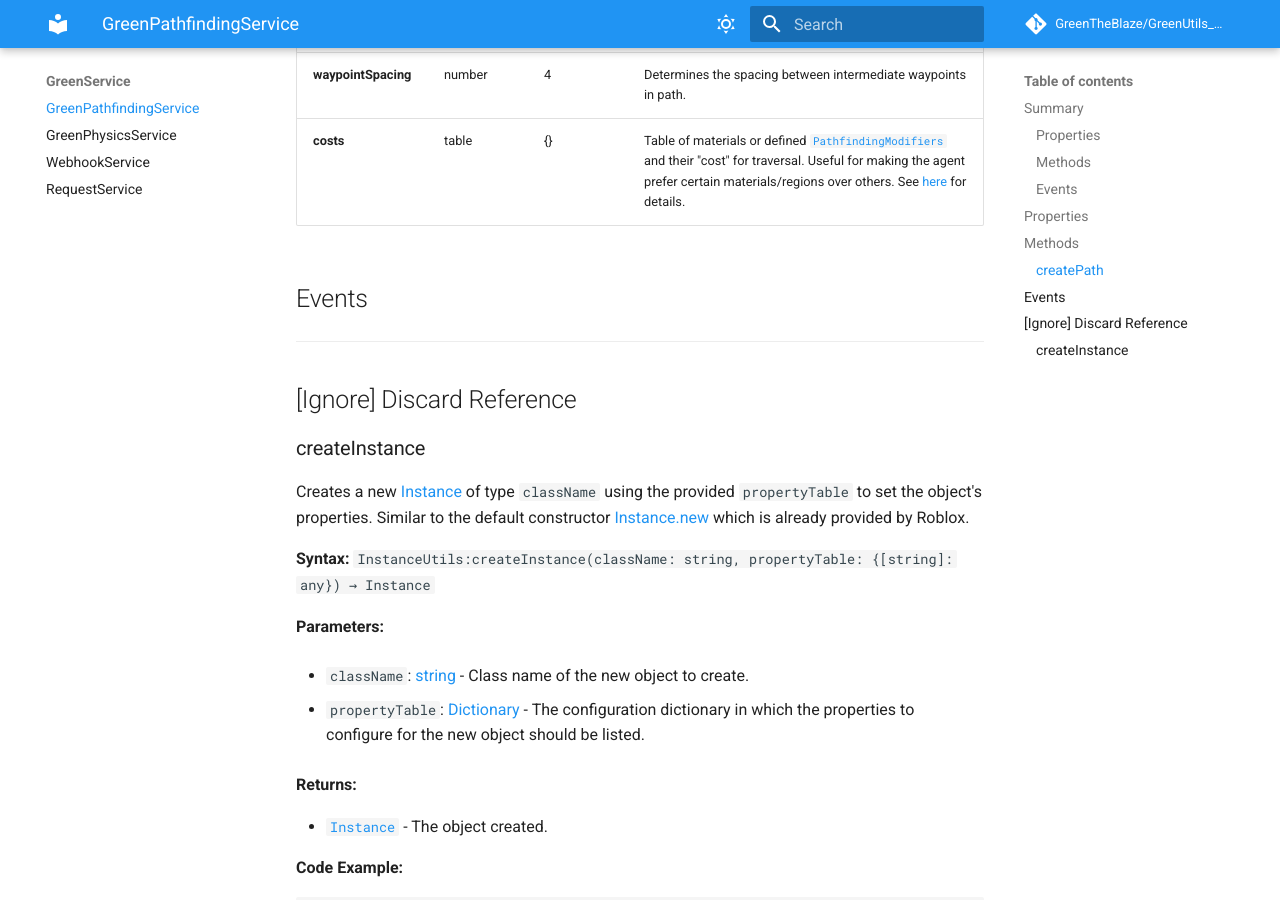
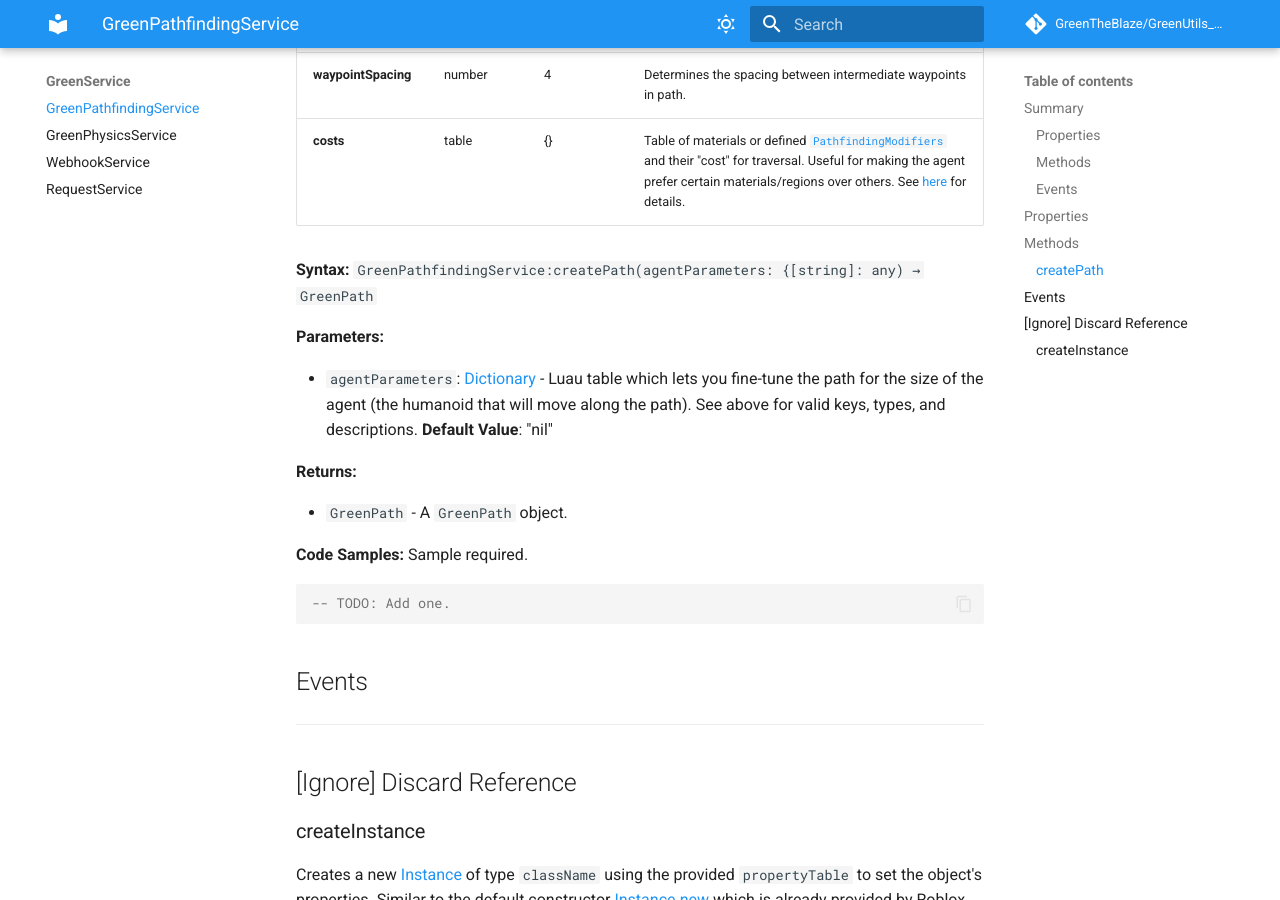
Before and after one commit to GreenTheBlaze/GreenUtils_Roblox, an MkDocs documentation site: the page built from docs/greenpathfindingservice-api.md, in a window 1280 px wide and 900 px high, scrolled down 1312 px. Built offline with MkDocs 1.6.1 and Material for MkDocs 9.7.7, drawn with Linux system fonts in a browser that asks for light colours; comment, search, counter and statistics services are not loaded.

Commit message:
Update greenpathfindingservice-api.md

````diff
--- a/docs/greenpathfindingservice-api.md
+++ b/docs/greenpathfindingservice-api.md
@@ -32,6 +32,23 @@ Creates a `GreenPath` class based on the provided `agentParameters`. Valid keys
 | **waypointSpacing** | number  | 4       | Determines the spacing between intermediate waypoints in path.                                                                                                   |
 | **costs**           | table   | {}      | Table of materials or defined [`PathfindingModifiers`](https://create.roblox.com/docs/reference/engine/classes/PathfindingModifier) and their "cost" for traversal. Useful for making the agent prefer certain materials/regions over others. See [here](https://create.roblox.com/docs/characters/pathfinding#pathfinding-modifiers) for details. |
 
+**Syntax:** `GreenPathfindingService:createPath(agentParameters: {[string]: any) → GreenPath`
+
+**Parameters:**
+
+* `agentParameters`: [Dictionary](https://create.roblox.com/docs/luau/tables#dictionaries) - Luau table which lets you fine-tune the path for the size of the agent (the humanoid that will move along the path). See above for valid keys, types, and descriptions.
+**Default Value**: "nil"
+
+**Returns:**
+
+* `GreenPath` - A `GreenPath` object.
+
+**Code Samples:**
+Sample required.
+
+```lua
+-- TODO: Add one.
+```
 
 ## Events
 
````
